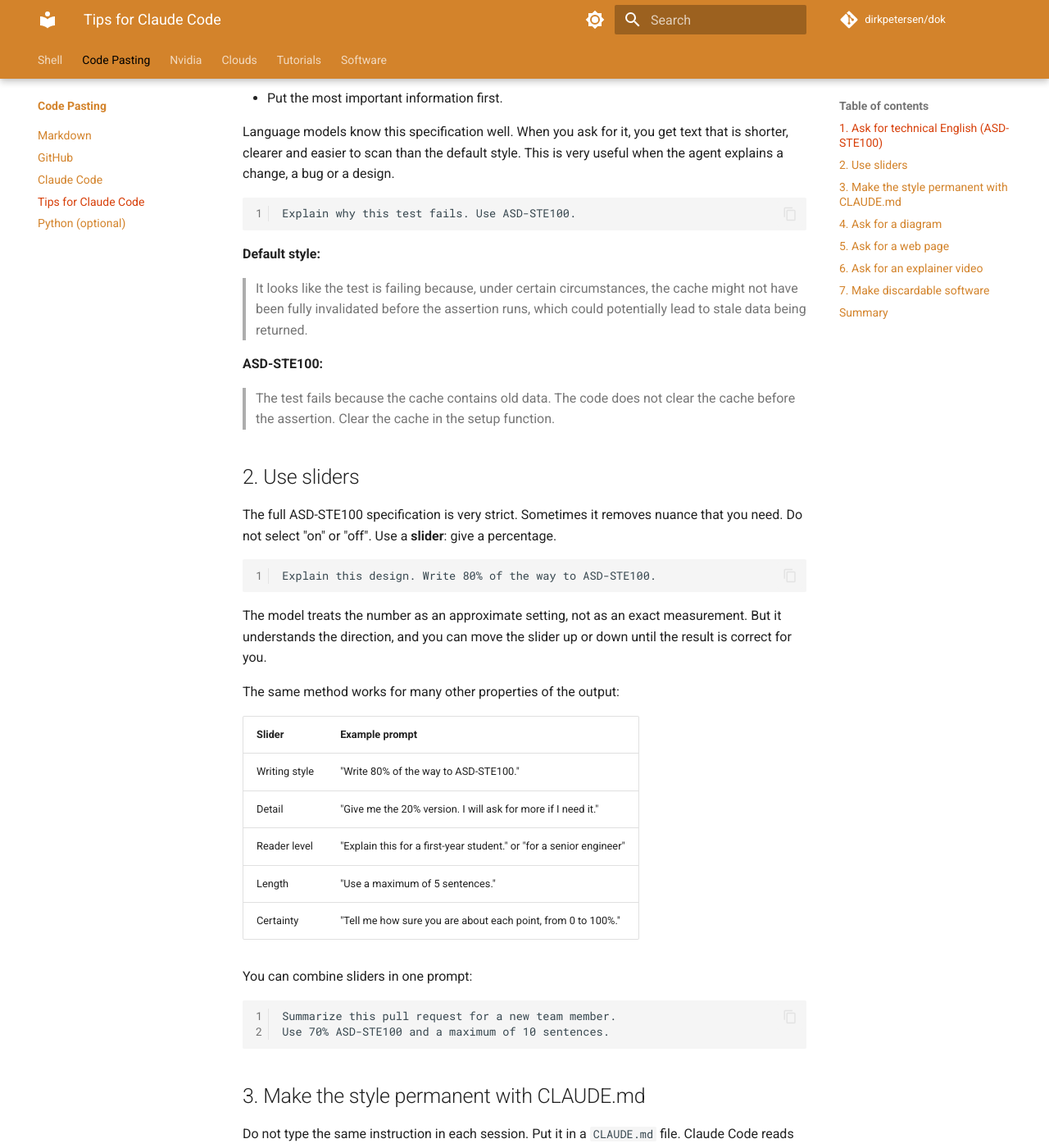
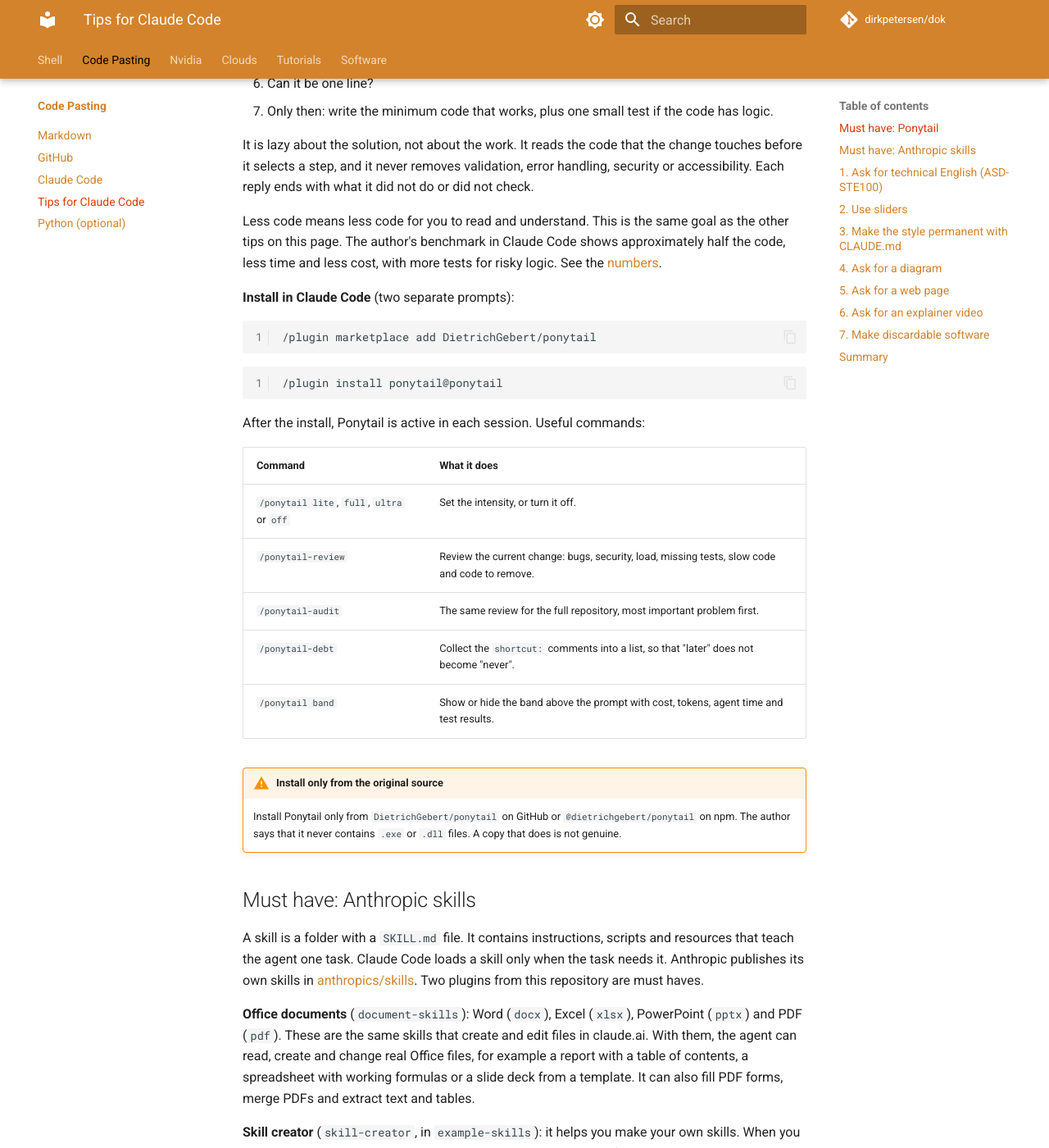
Before and after one commit to dirkpetersen/dok, an MkDocs documentation site: the page built from docs/code-pasting/tips/index.md, in a window 1280 px wide and 1400 px high, scrolled down 676 px. Shown: the whole window at 82% size. Built offline with MkDocs 1.6.1 and Material for MkDocs 9.7.7, drawn with Linux system fonts in a browser that asks for light colours; comment, search, counter and statistics services are not loaded; some of the changed text lies outside the part shown.

Commit message:
docs(tips): add Ponytail and Anthropic skills as must haves
Two new sections at the top of Tips for Claude Code:

- Ponytail (dietrichgebert/ponytail): the skill that makes the agent
  write only the code the task needs. Its decision ladder, what it never
  removes, install commands, main commands, and a note to install only
  from the original source.
- Anthropic skills (anthropics/skills): document-skills for Word, Excel,
  PowerPoint and PDF, and skill-creator (in example-skills) to make your
  own skills, with install commands and example prompts.

Also list both on the overview page and the home page.

Co-Authored-By: Claude Opus 5.5 (1M context) <noreply@anthropic.com>
Claude-Session: https://claude.ai/code/session_01K3wSt1F4bATmY9bQcSerMd

````diff
--- a/docs/code-pasting/tips/index.md
+++ b/docs/code-pasting/tips/index.md
@@ -3,6 +3,84 @@
 The agent now does most of the typing. It writes the code and it selects the language. Your work moves up to a higher level: you tell the agent what you need, and you make sure that you understand what it did.
 
 This page gives tips that make the output of the agent easier to read, check and understand. Many of them come from a [post by Andrej Karpathy](https://x.com/karpathy) about how to understand the outputs of language models.
+
+## Must have: Ponytail
+
+[Ponytail](https://github.com/dietrichgebert/ponytail) is a skill that makes the agent work like a lazy senior developer: it writes only the code that the task needs. Install it before you do anything else.
+
+Before the agent writes new code, Ponytail makes it stop at the first step that solves the problem:
+
+1. Is this code necessary?
+2. Is it already in this codebase?
+3. Does the standard library do it?
+4. Is it a native feature of the platform?
+5. Does an installed dependency do it?
+6. Can it be one line?
+7. Only then: write the minimum code that works, plus one small test if the code has logic.
+
+It is lazy about the solution, not about the work. It reads the code that the change touches before it selects a step, and it never removes validation, error handling, security or accessibility. Each reply ends with what it did not do or did not check.
+
+Less code means less code for you to read and understand. This is the same goal as the other tips on this page. The author's benchmark in Claude Code shows approximately half the code, less time and less cost, with more tests for risky logic. See the [numbers](https://github.com/dietrichgebert/ponytail#numbers).
+
+**Install in Claude Code** (two separate prompts):
+
+```text
+/plugin marketplace add DietrichGebert/ponytail
+```
+
+```text
+/plugin install ponytail@ponytail
+```
+
+After the install, Ponytail is active in each session. Useful commands:
+
+| Command | What it does |
+|---------|--------------|
+| `/ponytail lite`, `full`, `ultra` or `off` | Set the intensity, or turn it off. |
+| `/ponytail-review` | Review the current change: bugs, security, load, missing tests, slow code and code to remove. |
+| `/ponytail-audit` | The same review for the full repository, most important problem first. |
+| `/ponytail-debt` | Collect the `shortcut:` comments into a list, so that "later" does not become "never". |
+| `/ponytail band` | Show or hide the band above the prompt with cost, tokens, agent time and test results. |
+
+!!! warning "Install only from the original source"
+    Install Ponytail only from `DietrichGebert/ponytail` on GitHub or `@dietrichgebert/ponytail` on npm. The author says that it never contains `.exe` or `.dll` files. A copy that does is not genuine.
+
+## Must have: Anthropic skills
+
+A skill is a folder with a `SKILL.md` file. It contains instructions, scripts and resources that teach the agent one task. Claude Code loads a skill only when the task needs it. Anthropic publishes its own skills in [anthropics/skills](https://github.com/anthropics/skills). Two plugins from this repository are must haves.
+
+**Office documents** (`document-skills`): Word (`docx`), Excel (`xlsx`), PowerPoint (`pptx`) and PDF (`pdf`). These are the same skills that create and edit files in claude.ai. With them, the agent can read, create and change real Office files, for example a report with a table of contents, a spreadsheet with working formulas or a slide deck from a template. It can also fill PDF forms, merge PDFs and extract text and tables.
+
+**Skill creator** (`skill-creator`, in `example-skills`): it helps you make your own skills. When you do the same task again and again, ask the agent to make a skill for it. The skill creator writes the `SKILL.md`, tests the skill and improves its description so that Claude Code uses it at the correct time.
+
+**Install in Claude Code:**
+
+```text
+/plugin marketplace add anthropics/skills
+```
+
+```text
+/plugin install document-skills@anthropic-agent-skills
+```
+
+```text
+/plugin install example-skills@anthropic-agent-skills
+```
+
+The `example-skills` plugin also contains other useful skills, for example `frontend-design` for better web pages (see [tip 5](#5-ask-for-a-web-page)) and `webapp-testing`.
+
+After the install, you do not need a special command. Tell the agent what you need, and it uses the skill:
+
+```text
+Make a Word report from results.csv with a summary table and a chart.
+```
+
+```text
+Make a skill that converts our lab notebook exports to the format of our LIMS.
+```
+
+!!! note "License"
+    The Office document skills are source-available, not open source. Most of the other skills in the repository use the Apache 2.0 license.
 
 ## 1. Ask for technical English (ASD-STE100)
 
@@ -135,6 +213,8 @@ Code is now cheap. Software that was too expensive to make before is now possibl
 ## Summary
 
 - The agent does more of the work. Your work moves to **oversight and understanding**.
+- Install **Ponytail** so that the agent writes only the code that the task needs.
+- Install the **Anthropic skills** for Office documents, and use the **skill creator** to make your own skills.
 - Ask for **ASD-STE100** to get clear text, and use **sliders** to set how strict it is.
 - Put your preferred style in **CLAUDE.md** so that it applies to each session.
 - Ask for **diagrams**, **web pages** and **videos** when text is not the best format.
````
Also changed, not shown: docs/code-pasting/index.md (+2 -0 lines), docs/index.md (+1 -1 lines).
